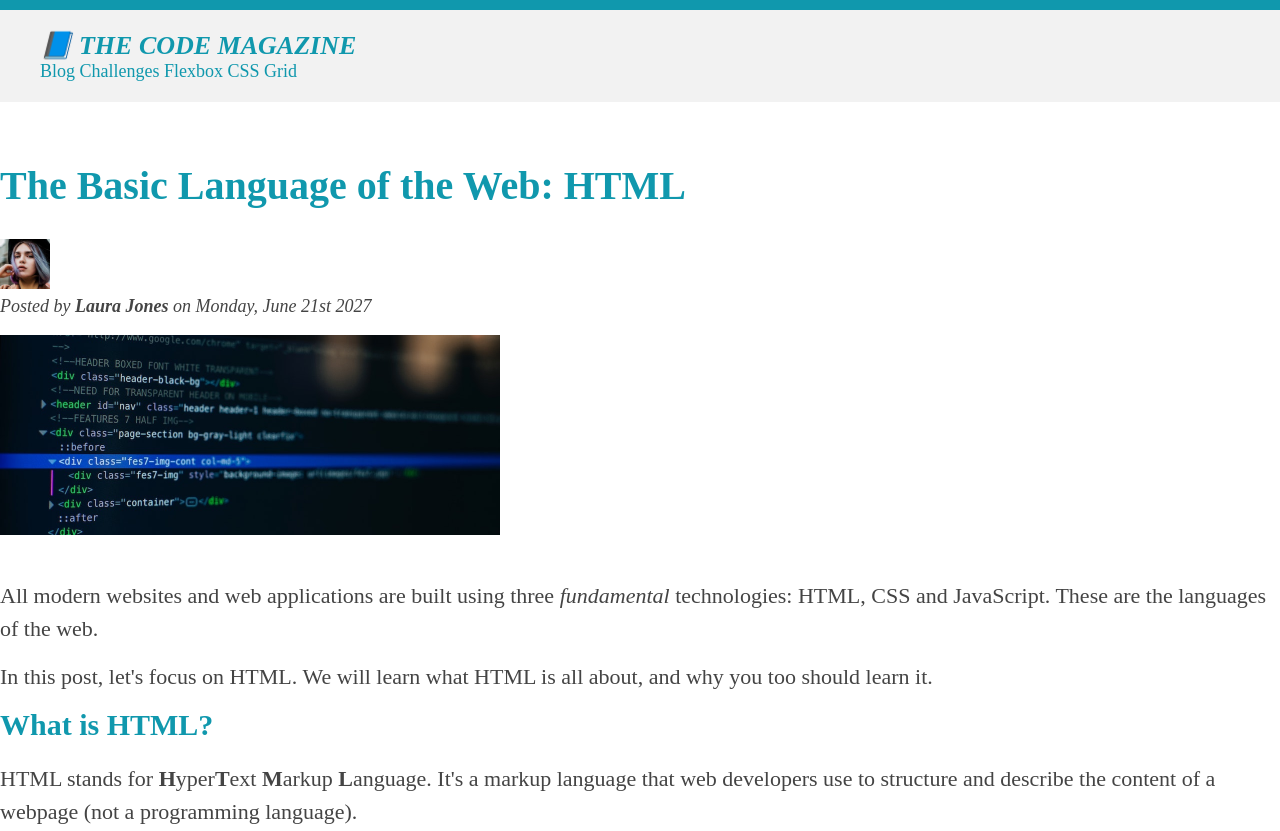
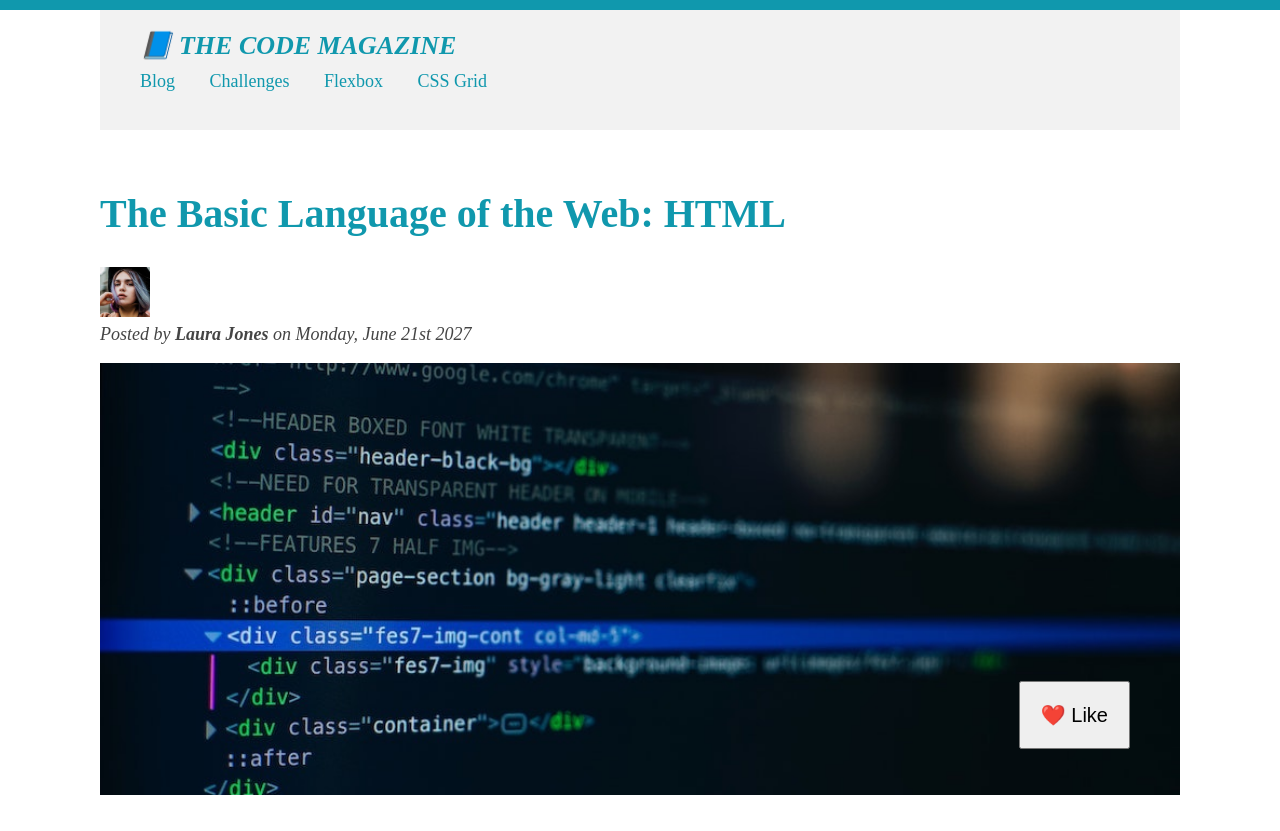
Before and after one commit to amitbhalla/css, a plain HTML site: page 01-css-fundamentals/index.html in a window 1280 px wide. Shown: the top 831 px of the page. Drawn offline with Linux system fonts and the light colour scheme.

Commit message:
Leared positioning

```diff
--- a/01-css-fundamentals/index.html
+++ b/01-css-fundamentals/index.html
@@ -16,7 +16,7 @@
     <h5>The Basic Language of the Web: HTML</h5>
     <h6>The Basic Language of the Web: HTML</h6>
     -->
-
+    <div class="container">
         <header class="main-header">
             <h1>📘 The Code Magazine</h1>
 
@@ -36,7 +36,8 @@
 
                 <p id="author">Posted by <strong>Laura Jones</strong> on Monday, June 21st 2027</p>
 
-            <img src="img/post-img.jpg" alt="HTML code on a screen" width="500" height="200" />
+                <img src="img/post-img.jpg" alt="HTML code on a screen" width="500" height="200" class="post-img" />
+                <button>❤️ Like</button>
             </header>
 
             <p>
@@ -124,6 +125,9 @@
                 Copyright &copy; 2027 by The Code Magazine.
             </p>
         </footer>
+    </div>
+
+
 </body>
 
 </html>
--- a/01-css-fundamentals/style.css
+++ b/01-css-fundamentals/style.css
@@ -8,14 +8,31 @@ body {
   font-family: serif;
   border-top: 10px solid #1098ad;
 }
+
+.container {
+  width: 1080px;
+  margin: 0 auto;
+}
+
 .main-header {
   background-color: #f2f2f2;
   padding: 20px 40px;
   margin-bottom: 60px;
+  height: 80px;
 }
 
 nav {
   font-size: 18px;
+}
+
+nav a:link {
+  margin-right: 30px;
+  margin-top: 10px;
+  display: inline-block;
+}
+
+nav a:link:last-child {
+  margin-right: 0;
 }
 
 article {
@@ -24,6 +41,7 @@ article {
 
 .post-header {
   margin-bottom: 40px;
+  position: relative;
 }
 
 aside {
@@ -31,6 +49,8 @@ aside {
   border-top: 5px solid #1098ad;
   border-bottom: 5px solid #1098ad;
   padding: 50px 0;
+  width: inherit;
+  margin: 0 auto;
 }
 
 h1,
@@ -85,6 +105,9 @@ li {
 
 #copyright {
   font-size: 16px;
+  width: 500px;
+  text-align: center;
+  margin: 0 auto;
 }
 
 .related-author {
@@ -114,9 +137,22 @@ a:visited {
 }
 a:hover {
   color: crimson;
-  font-weight: bold;
-  text-decoration: underline crimson;
 }
 a:active {
   font-style: italic;
 }
+
+.post-img {
+  width: 100%;
+  height: auto;
+}
+
+button {
+  font-size: 20px;
+  padding: 20px;
+  cursor: pointer;
+
+  position: absolute;
+  bottom: 50px;
+  right: 50px;
+}
```
Lines whose indentation alone changed are shown as unchanged.
